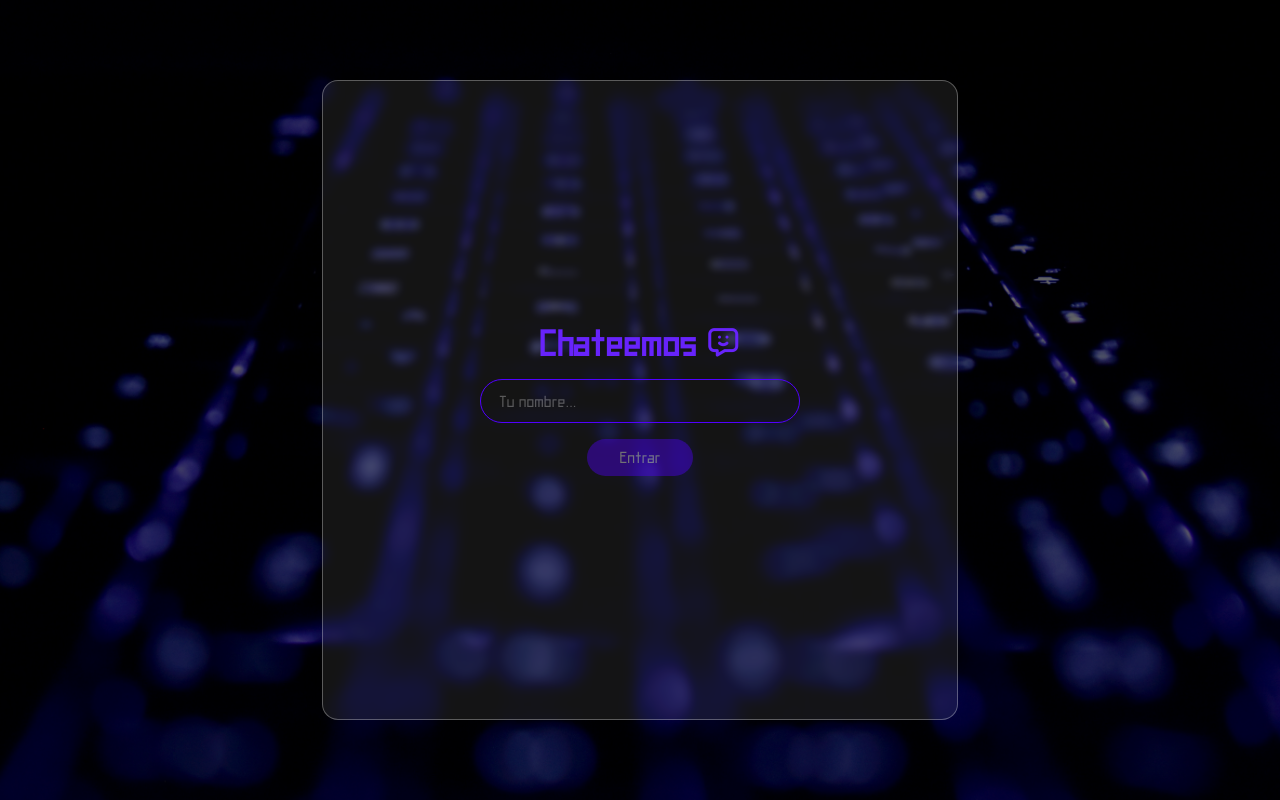
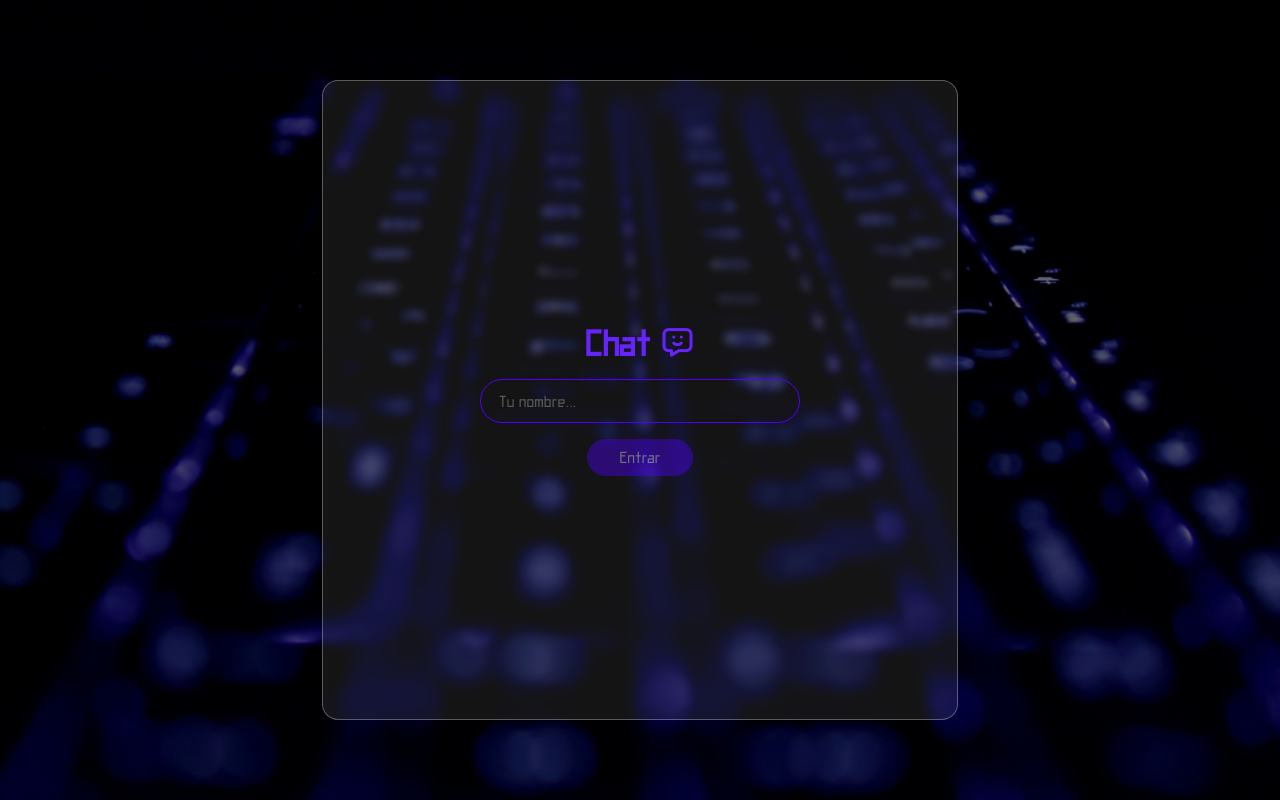
Before and after one commit to antonellatti/chat, an Angular app: page / in a window 1280 px wide. Built offline with nearby package versions, Linux system fonts and the light colour scheme.

Commit message:
error corregido

```diff
--- a/src/app/components/chat/chat.html
+++ b/src/app/components/chat/chat.html
@@ -5,7 +5,7 @@
       <!-- Pantalla de nickname -->
       @if (!nicknameListo) {
         <div class="chat-nickname-screen">
-          <h2 class="chat-titulo">Chateemos <i class="ti ti-message-chatbot"></i></h2>
+          <h2 class="chat-titulo">Chat <i class="ti ti-message-chatbot"></i></h2>
           <input
             #nicknameInput class="chat-input"
             type="text"
@@ -26,7 +26,7 @@
         <div class="chat-header">
           <button class="chat-volver" (click)="volverNickname()">← Volver</button>
           <h2 class="chat-titulo">
-            Mi board
+            Antonella
             <i class="ti ti-crystal-ball"></i>
           </h2>
           <span class="chat-nick-actual"><i class="ti ti-user"></i> {{ nickname }}</span>
@@ -57,7 +57,6 @@
           <h2 class="chat-titulo">Mensajes <i class="ti ti-mail"></i></h2>
           <span class="chat-nick-actual"><i class="ti ti-user"></i> {{ esAntonella ? usuarioSeleccionado : nickname }}</span>
         </div>
-        <p style="color:yellow; font-size:12px;">esAntonella: {{ esAntonella }} | usuario: {{ usuarioSeleccionado }} | nick guardado: {{ nickname }}</p>
 
         <div class="chat-mensajes" #mensajesContainer>
           @for (msg of mensajes; track msg.id) {
@@ -82,10 +81,6 @@
             </div>
           }
         </div>
-
-        @if (errorEnvio) {
-          <p style="color:red; font-size:12px; text-align:center;">{{ errorEnvio }}</p>
-        }
 
         <div class="chat-input-container">
           <label class="chat-btn-adjuntar">
```
